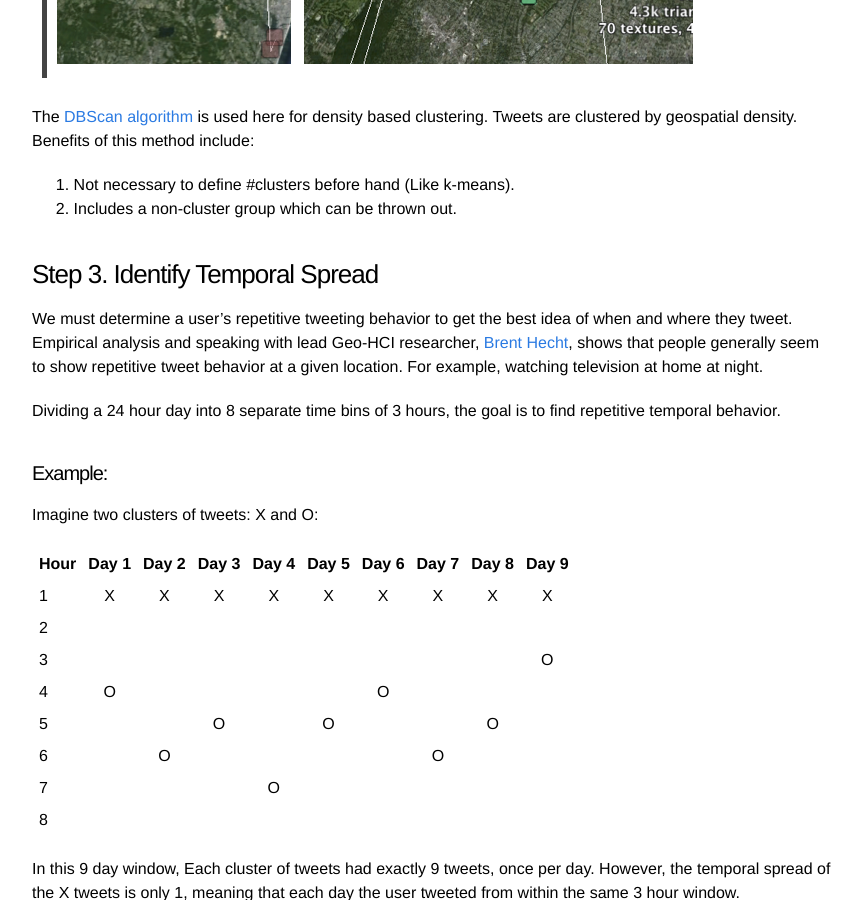
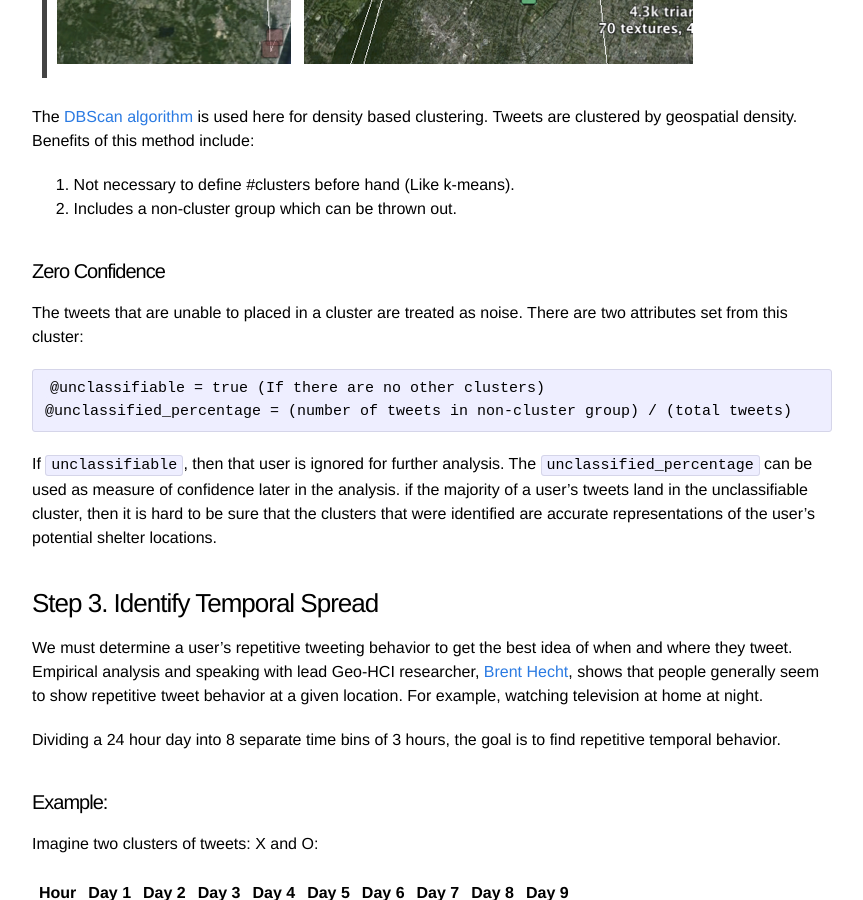
Before and after one commit to jenningsanderson/Twitter-Evacuation-Patterns, a Jekyll site: the page built from pages/3_design.md, in a window 1280 px wide and 900 px high, scrolled down 1033 px. Shown: the whole window, without its empty margins (208-1071 px from the left). Built offline with Jekyll 4.4.1, drawn with Linux system fonts in a browser that asks for light colours.

Commit message:
updated page3

````diff
--- a/pages/3_design.md
+++ b/pages/3_design.md
@@ -16,6 +16,15 @@ The [DBScan algorithm](http://en.wikipedia.org/wiki/DBSCAN) is used here for den
 
 1. Not necessary to define #clusters before hand (Like k-means).
 2. Includes a non-cluster group which can be thrown out.
+
+####Zero Confidence
+The tweets that are unable to placed in a cluster are treated as noise.  There are two attributes set from this cluster:
+
+	@unclassifiable = true (If there are no other clusters)
+	@unclassified_percentage = (number of tweets in non-cluster group) / (total tweets)
+
+If ```unclassifiable```, then that user is ignored for further analysis.  The ```unclassified_percentage``` can be used as measure of confidence later in the analysis.  if the majority of a user's tweets land in the unclassifiable cluster, then it is hard to be sure that the clusters that were identified are accurate representations of the user's potential shelter locations.
+
 
 
 ###Step 3. Identify Temporal Spread
@@ -58,6 +67,7 @@ Each cluster then gets a normalized ```t_score```, which represents the temporal
 
 Cluster 0 is the obvious choice for a **home location** in this example and clusters 3 and 4 are very interesting as well.  In the event a user tweeted from multiple clusters in a day, the cluster with the lowest ```t_score``` will be favored as the dominant location for that day.  In searching for an evacuation, finding multiple days during the storm where this user did not tweet from location 0 would be a high indicator.
 
+
 ###Before & After Home (Shelter) Locations
 A user's ```before_home``` shelter location is determined by the most tweeted from location with the lowest ```t_score``` before October 28 (the day before landfall).  Similarly, the ```after_home``` location is determined by the most tweeted from location after November 8.
 
````
